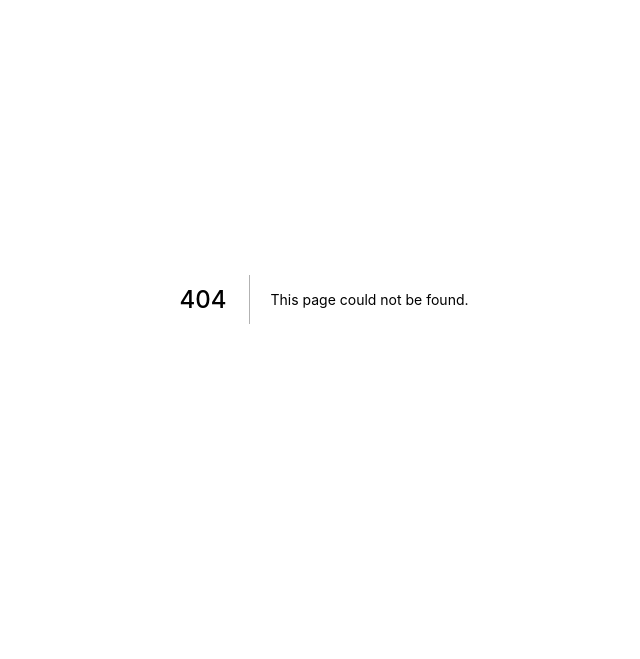
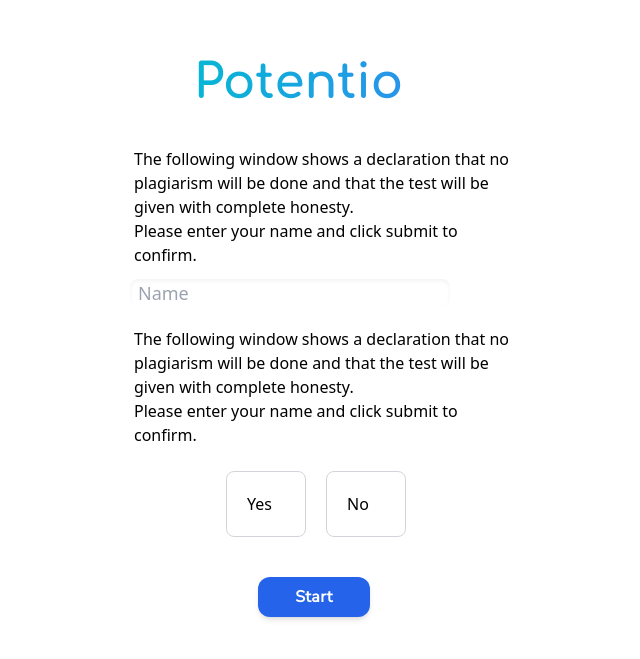
Before and after one commit to PotentioDev/potentio_frontend, a Next.js app: page /confirmation in a window 1280 px wide. Before the commit this address had no page. Shown: the part 101-760 px from the top of the page, without its empty margins (316-956 px from the left). Built offline with nearby package versions, Linux system fonts and the light colour scheme.

Commit message:
confirmation-page

```diff
--- a/pages/coming-soon.jsx
+++ b/pages/coming-soon.jsx
@@ -11,7 +11,7 @@
           <div className="flex flex-col self-center mt-40">
               <div
                 id="Potentio-logo"
-                className="flex flex-col font-comfortaa  "
+                className="flex flex-col font-comfortaa"
               >
             <div className="bg-gradient-to-r from-cyan-500 to-blue-500 text-transparent bg-clip-text text-5xl ml-12">Coming Soon</div> <div className=" mt-3 text-md text-grey-700 pb-60">We are working hard to get this page ready for you</div>
               </div>
--- /dev/null
+++ b/pages/confirmation.jsx
@@ -0,0 +1,61 @@
+
+export default function Home() {
+    return (
+      <main>
+        <div id="container" className="flex justify-center w-full h-full  bg-[#F8FAFA] ">
+          <section className="flex flex-col w-2/3 justify-items-center bg-white ">
+            <div className="flex flex-col self-center mt-40">
+                <div
+                  id="Potentio-logo"
+                  className="flex font-comfortaa bg-gradient-to-r from-cyan-500 to-blue-500 text-transparent bg-clip-text text-5xl ml-16 mb-10 "
+                >
+              Potentio
+                </div>
+                <div className="flex w-96 ml-1 mb-3">
+                    The following window shows a declaration that no plagiarism will be done and that the test will be given with complete honesty.<br/> Please enter your name and click submit to confirm.
+                </div>
+                <input
+                  type="Name"
+                  className="flex mb-5 pl-2 pr-4 mr-1 rounded-lg w-80 placeholder-grey text-lg text  hover:shadow-lg shadow-inner  focus:outline-none  active:shadow-lg  "
+                  placeholder="Name"
+                />
+                <div className="flex w-96 ml-1 -mb-4 ">
+                    The following window shows a declaration that no plagiarism will be done and that the test will be given with complete honesty.<br/> Please enter your name and click submit to confirm.
+                </div>
+                <ul class="grid grid-cols-3 gap-x-5 ml-24 m-10 max-w-md mx-auto">
+                    <li class="relative">
+                        <input class="sr-only peer" type="radio" value="yes" name="answer" id="answer_yes"/>
+                        <label class="flex p-5 bg-white border border-gray-300 rounded-lg cursor-pointer focus:outline-none hover:bg-gray-50 peer-checked:ring-green-500 peer-checked:ring-2 peer-checked:border-transparent w-20" for="answer_yes">Yes</label>
+
+                        <div class="absolute hidden w-6 h-5 peer-checked:block top-5 right-3">
+                        👍
+                        </div>
+                    </li>
+                    <li class="relative">
+                        <input class="sr-only peer" type="radio" value="no" name="answer" id="answer_no"/>
+                        <label class="flex p-5 bg-white border border-gray-300 rounded-lg cursor-pointer focus:outline-none hover:bg-gray-50 peer-checked:ring-red-500 peer-checked:ring-2 peer-checked:border-transparent w-20" for="answer_no">No</label>
+
+                        <div class="absolute hidden w-5 h-5 peer-checked:block top-5 right-3">
+                        👎
+                        </div>
+                    </li>
+
+
+                    </ul>
+
+                <button
+                  id="Save_and_next"
+                  className="bg-blue-600 pt-1.5 pb-2 h-10 w-28 pl-1.5 ml-32 mb-20 pr-1.5 text-center text-base tracking-wide rounded-xl cursor-pointer inline-block leading-tight shadow-md hover:shadow-md hover:shadow-gray-400 focus:ring-4 focus:shadow-lg focus:outline-none focus:ring-blue-700 active:bg-green-700 transition duration-150 ease-in-out mx-20"
+                  type="button"
+                >
+                  <p className="font-nunito font-bold text-white inline-block">
+                    Start
+                  </p>
+                </button>
+            </div>
+          </section>
+
+        </div>
+      </main>
+    );
+  }
```
